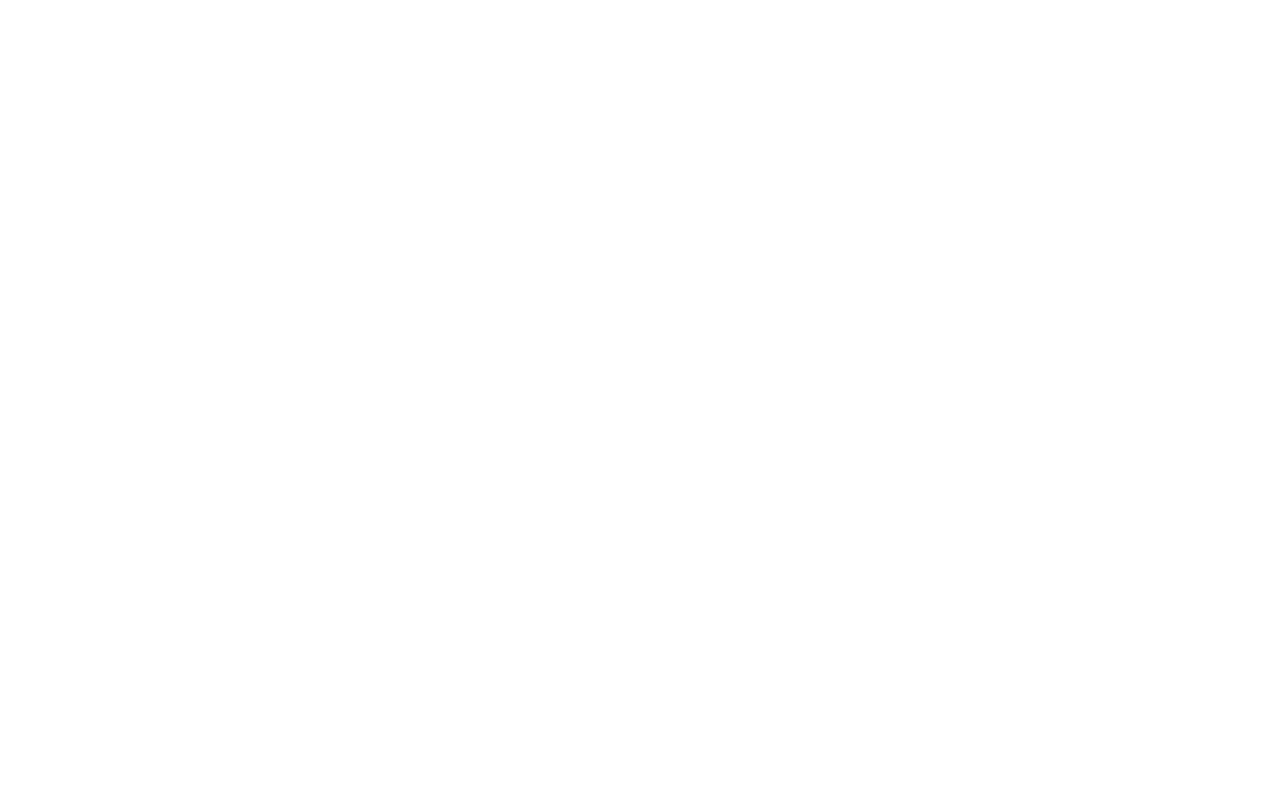
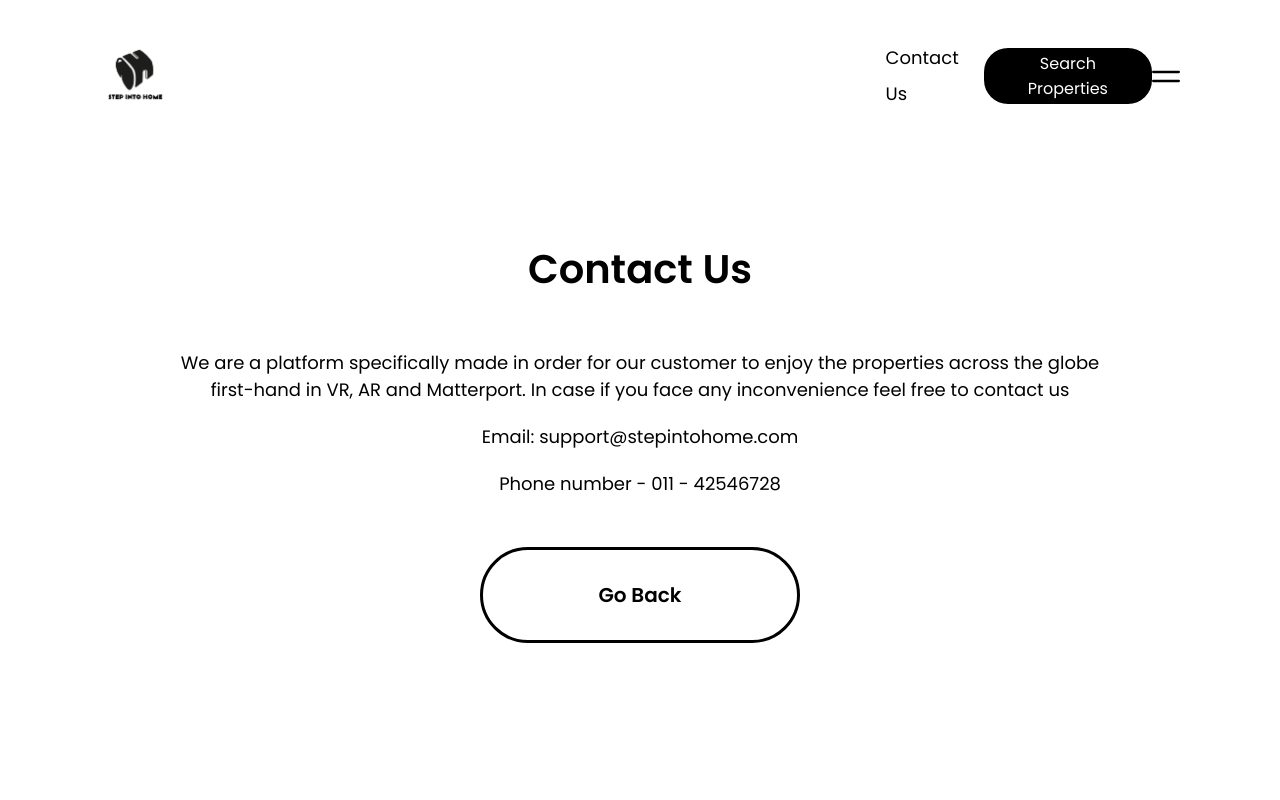
Before and after one commit to Yogya-Pix/Real-Estate-Website, a React (Create React App) app: page /ContactUs in a window 1280 px wide. Before the commit this address had no page. Shown: the top 800 px of the page. Built offline with nearby package versions, Linux system fonts and the light colour scheme.

Commit message:
contact us added

```diff
--- a/src/App.js
+++ b/src/App.js
@@ -12,6 +12,7 @@
 import FilterBtnRightPopUp from './components/FilterBtnRight/FilterBtnRightPopUp';
 import MapPage from './components/MapPage/MapPage';
 import Register from './pages/register/Register';
+import ContactUs from './pages/ContactUs/ContactUs';
 
 // import Maps from './components/MapIntegration/Map';
 
@@ -30,6 +31,7 @@
           <Route path='/profile' element={<ProfilePage />} />
           <Route path='/signin' element={<SignIpPage1 />} />
           <Route path='/register' element={<Register />} />
+          <Route path='/ContactUs' element={<ContactUs />} />
           <Route path='/searchbar/:key' element={<Searchbar />} />
         </Routes>
       </BrowserRouter>
--- a/src/components/FilterBtnRight/FilterBtnRightPopUp.js
+++ b/src/components/FilterBtnRight/FilterBtnRightPopUp.js
@@ -3,8 +3,6 @@
 import useFetch from '../../hooks/useFetch'
 import { ReactComponent as Cross } from '../../assets/cross.svg'
 // import useFetch from '../../hooks/useFetch'
-
-
 
 function FilterBtnRightPopUp() {
 
@@ -13,6 +11,7 @@
     const [CountryFilterValue, setCountryFilterValue] = useState([]);
     const [PropertyTypeFilterValue, setPropertyTypeFilterValue] = useState([]);
     const { data, loading, error } = useFetch(`https://real-estate-backend-wihx.onrender.com/api/property`)
+
 
     return (
         <>
--- a/src/components/Navbar.js
+++ b/src/components/Navbar.js
@@ -3,6 +3,7 @@
 import { Link } from 'react-router-dom'
 import lightlogo from '../../src/assets/Logo_Light.png'
 import darklogo from '../../src/assets/Logo_Dark.png'
+import ContactUs from '../pages/ContactUs/ContactUs'
 
 export default function Navbar(props) {
     return (
@@ -18,7 +19,9 @@
                         </Link>
                     </div>
                     <div className='right'>
-                        <p style={{ color: props.mode }}>Contact Us</p>
+                        <Link to={'/ContactUs'}>
+                            <p style={{ color: props.mode }}>Contact Us</p>
+                        </Link>
                         <Link to={'/property'}>
                             <button className='btn-search' style={{ backgroundColor: props.mode, color: props.mode === 'white' ? 'black' : 'white' }}>Search Properties</button>
                         </Link>
--- a/src/components/SearchPropertiesPage/SearchPropertiesPage.js
+++ b/src/components/SearchPropertiesPage/SearchPropertiesPage.js
@@ -54,7 +54,7 @@
   const [isVisible, setIsVisible] = useState(false);
 
   const PopBtnVisibility = () => {
-    setIsVisible(true);
+    setIsVisible(prevState => !prevState);
   };
 
 
--- a/src/pages/AboutUs/AboutUs.js
+++ b/src/pages/AboutUs/AboutUs.js
@@ -12,13 +12,13 @@
             </div>
             <div className="about-us-container">
                 <h2>Who We Are</h2>
-                <p>We are a platform specifically made in order for our customer to enjoy the properties across the globe first-hand in VR, AR and Matterport. And be able to purchase them after deep conversations with the owner.</p>
+                <p style={{ marginBottom: "50px" }}>We are a platform specifically made in order for our customer to enjoy the properties across the globe first-hand in VR, AR and Matterport. And be able to purchase them after deep conversations with the owner.</p>
 
                 <div className='btm__nav'>
                     <Link to={'/'}>
-                    <div className='btm__nav-btn'>
-                        Go Back
-                    </div>
+                        <div className='btm__nav-btn'>
+                            Go Back
+                        </div>
                     </Link>
                 </div>
             </div>
--- /dev/null
+++ b/src/pages/ContactUs/ContactUs.css
@@ -0,0 +1,13 @@
+.contact-us-container {
+    margin: 149px;
+    display: flex;
+    flex-direction: column;
+    align-items: center;
+    justify-content: center;
+    text-align: center;
+}
+
+.contact-us-container h2 {
+    font-size: 40px;
+    margin-bottom: 40px;
+}
--- /dev/null
+++ b/src/pages/ContactUs/ContactUs.js
@@ -0,0 +1,31 @@
+import React from 'react'
+import Navbar from '../../components/Navbar'
+import { Link } from 'react-router-dom'
+import Footer from '../../components/footer/footer'
+
+function ContactUs() {
+    return (
+        <div>
+            <div className='navcontainer'>
+                <Navbar mode="black" />
+            </div>
+            <div className="about-us-container">
+                <h2>Contact Us</h2>
+                <p style={{ margin: "10px", fontSize: "18px" }}>We are a platform specifically made in order for our customer to enjoy the properties across the globe first-hand in VR, AR and Matterport. In case if you face any inconvenience feel free to contact us </p>
+                <p style={{ margin: "10px", fontSize: "18px" }}>Email: support@stepintohome.com</p>
+                <p style={{ margin: "10px", marginBottom: "50px", fontSize: "18px" }}>Phone number - 011 - 42546728</p>
+                <div className='btm__nav'>
+                    <Link to={'/'}>
+                        <div className='btm__nav-btn'>
+                            Go Back
+                        </div>
+                    </Link>
+                </div>
+            </div>
+            <Footer />
+        </div>
+
+    )
+}
+
+export default ContactUs
```
